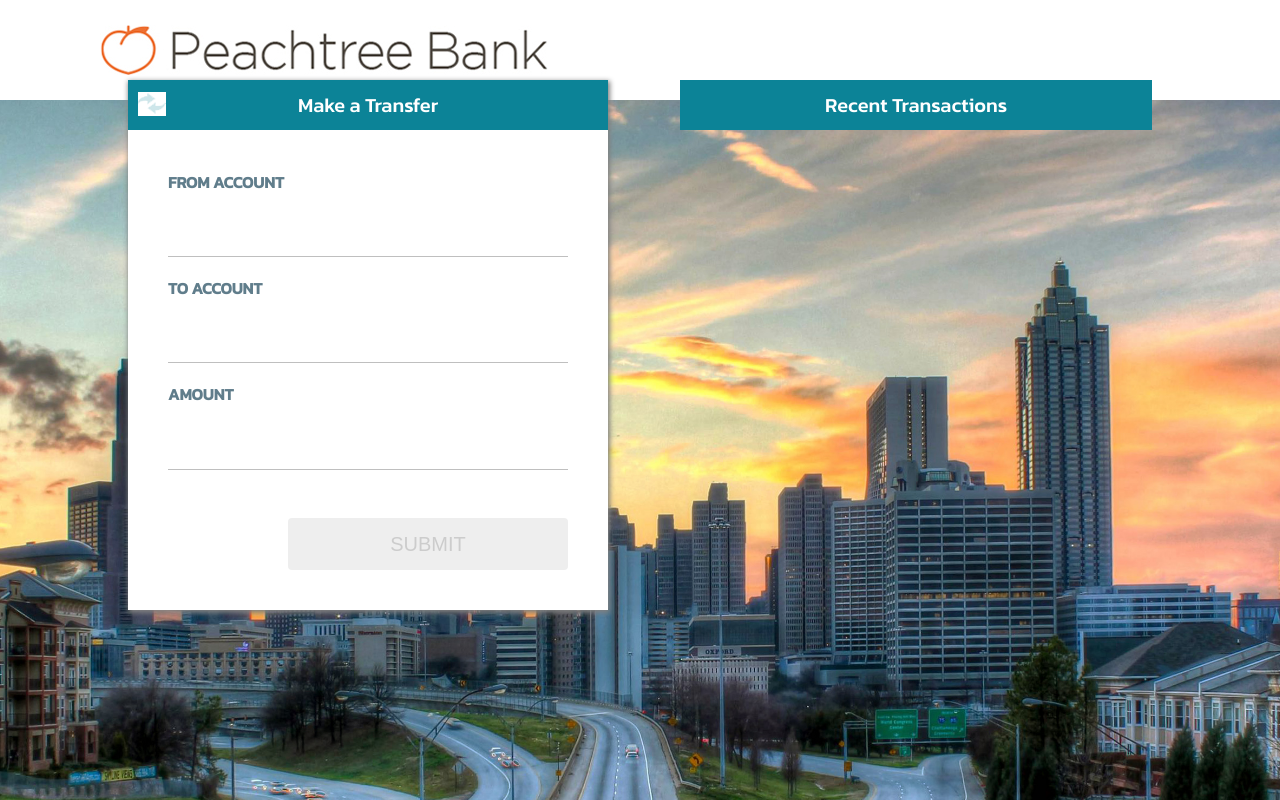
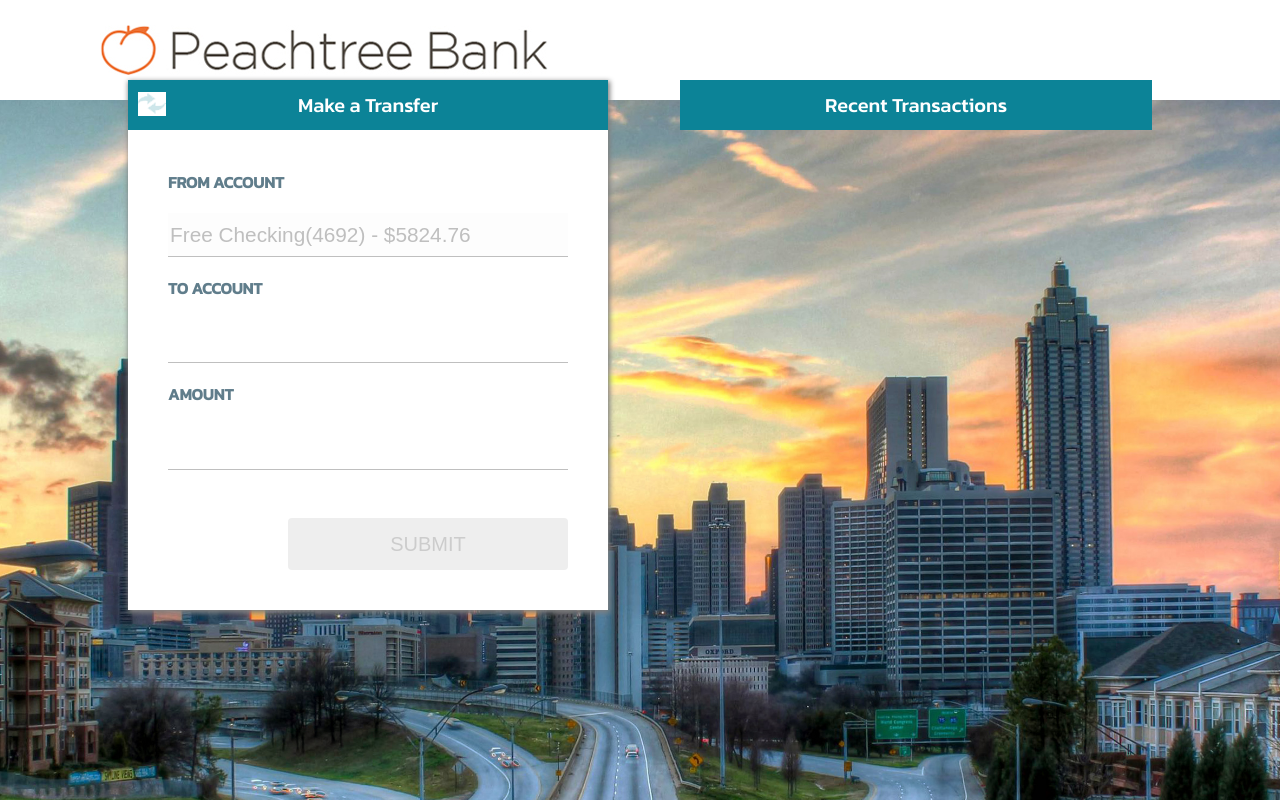
Before and after one commit to gilco1973/Backbase, an Angular app: page / in a window 1280 px wide. Built offline with nearby package versions, Linux system fonts and the light colour scheme.

Commit message:
prevent withdrawal below -500 balance

```diff
--- a/src/app/new-transfer/new-transfer.component.html
+++ b/src/app/new-transfer/new-transfer.component.html
@@ -3,7 +3,7 @@
   <form [formGroup]="transferForm" (submit)="makeATransfer()">
     <label>
       FROM ACCOUNT
-      <input type="text" formControlName="fromAccount" required>
+      <input type="text" formControlName="fromAccount" disabled required>
     </label>
 
     <label>
@@ -16,6 +16,6 @@
       <input type="text" formControlName="amount" required>
     </label>
 
-    <button type="submit" [disabled]="!transferForm.valid">SUBMIT</button>
+    <button type="submit" [disabled]="!transferForm.valid || availableBalance <= -500">SUBMIT</button>
   </form>
 </div>
--- a/src/app/new-transfer/new-transfer.component.ts
+++ b/src/app/new-transfer/new-transfer.component.ts
@@ -2,11 +2,6 @@ import { Component, OnInit } from '@angular/core';
 import {FormBuilder, FormGroup, Validators} from "@angular/forms";
 import {CurrencyPipe} from "@angular/common";
 
-interface ITransactiion {
-  fromAccount: string;
-  toAccount: string;
-  amount: number;
-}
 @Component({
   selector: 'app-new-transfer',
   templateUrl: './new-transfer.component.html',
@@ -14,14 +9,12 @@ interface ITransactiion {
 })
 export class NewTransferComponent implements OnInit {
   transferForm: FormGroup;
-  transaction: ITransactiion;
-
+  availableBalance = 5824.76;
   constructor(private fb: FormBuilder, private currencyPipe: CurrencyPipe) { }
 
   ngOnInit(): void {
-    this.transaction = {amount: 0, fromAccount: '', toAccount: ''};
     this.transferForm = this.fb.group({
-      fromAccount: ['', Validators.required],
+      fromAccount: [`Free Checking(4692) - $` + this.availableBalance, Validators.required],
       toAccount: ['', Validators.required],
       amount: ['', Validators.required]
     });
```
